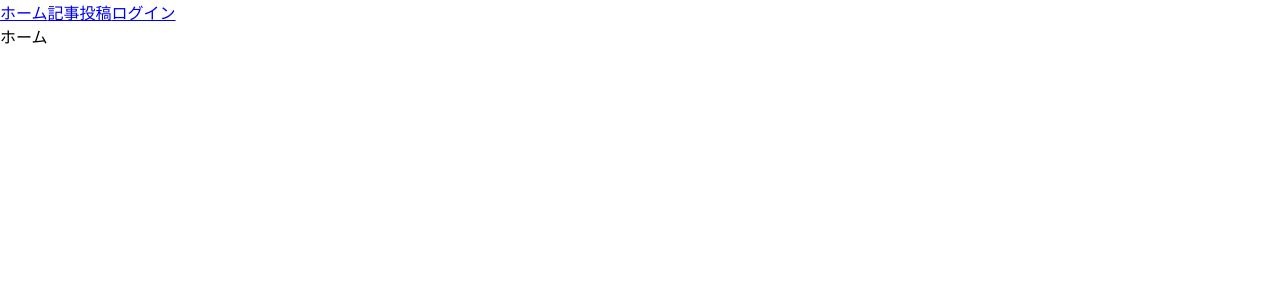
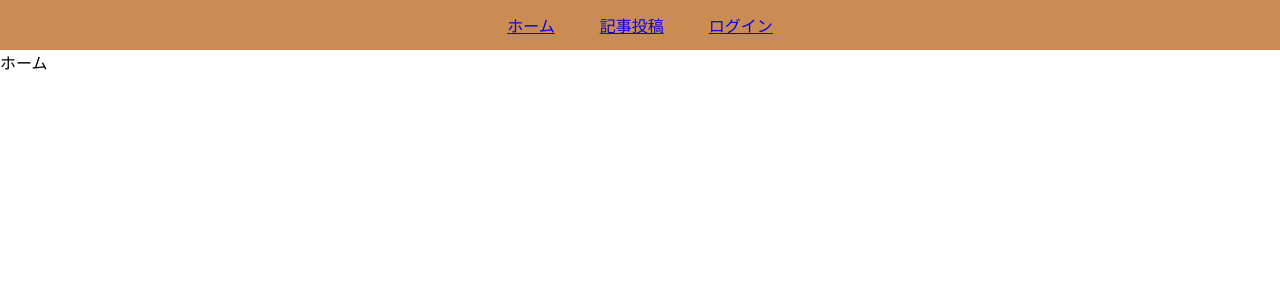
Before and after one commit to m-fujii0202/React-Blog, a React (Create React App) app: page / in a window 1280 px wide. Shown: the top 300 px of the page. Built offline with nearby package versions, Linux system fonts and the light colour scheme.

Commit message:
navberにstyledcomponentsを使用してスタイルをあてました

```diff
--- a/package.json
+++ b/package.json
@@ -15,6 +15,7 @@
     "react-dom": "^18.2.0",
     "react-router-dom": "^6.3.0",
     "react-scripts": "5.0.1",
+    "styled-components": "^5.3.5",
     "typescript": "^4.7.4",
     "web-vitals": "^2.1.4"
   },
@@ -41,5 +42,8 @@
       "last 1 firefox version",
       "last 1 safari version"
     ]
+  },
+  "devDependencies": {
+    "@types/styled-components": "^5.1.25"
   }
 }
--- a/src/components/Navber.tsx
+++ b/src/components/Navber.tsx
@@ -1,12 +1,31 @@
 import React from 'react';
 import { Link } from "react-router-dom";
+import styled from "styled-components";
 
  export const Navber = () => {
     return (
-    <nav>
+    <Snav>
       <Link to="/">ホーム</Link>
       <Link to="/createpost">記事投稿</Link>
       <Link to="/login">ログイン</Link>
-    </nav>
+    </Snav>
     )
 };
+
+const Snav = styled.div`
+ display:flex;
+ justify-content:center;
+ align-items:center;
+ height:50px;
+ background-color:#cb8c54;
+ gap:45px;
+`;
+
+// Snav a {
+//     text-decoration:none;
+//     color:while;
+//     transition:all 0.3s;
+// }
+//   Snav a:hover{
+//    color:cadetblue;
+//   }
```
Also changed, not shown: 1 other file (tests, documents, lock files or other folders).
